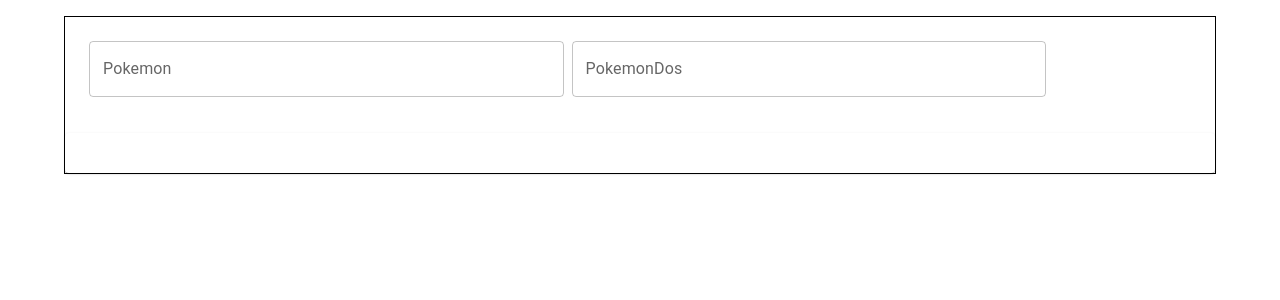
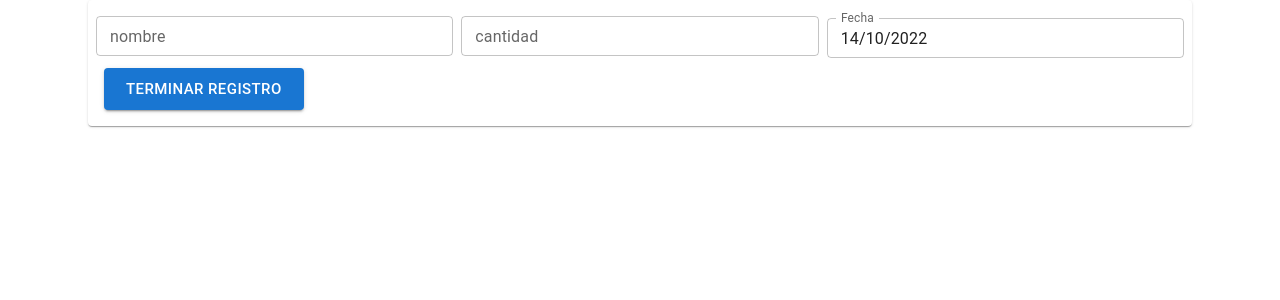
Before and after one commit to noyarce/tallerdesarrolloweb, a React (Create React App) app: page / in a window 1280 px wide. Shown: the top 300 px of the page. Built offline with nearby package versions, Linux system fonts and the light colour scheme.

Commit message:
clase 26oct

```diff
--- a/package.json
+++ b/package.json
@@ -6,11 +6,13 @@
     "@emotion/react": "^11.10.4",
     "@emotion/styled": "^11.10.4",
     "@mui/material": "^5.10.8",
+    "@mui/x-date-pickers": "^5.0.5",
     "@tanstack/react-query": "^4.10.3",
     "@testing-library/jest-dom": "^5.16.5",
     "@testing-library/react": "^13.4.0",
     "@testing-library/user-event": "^13.5.0",
     "axios": "^1.1.2",
+    "date-fns": "^2.29.3",
     "react": "^18.2.0",
     "react-dom": "^18.2.0",
     "react-hook-form": "^7.37.0",
--- a/src/App.js
+++ b/src/App.js
@@ -2,11 +2,12 @@ import Home from "./components/Home";
 import React from "react";
 import EjemploObjeto from "./components/EjemploObjeto";
 import { Container } from "@mui/material";
+import Formulario from "./pages/Formulario";
 
 function App() {
   return (
     <Container>
-      <EjemploObjeto />
+      <Formulario />
     </Container>
   );
 }
--- /dev/null
+++ b/src/components/CustomDatePicker.js
@@ -0,0 +1,54 @@
+import React, { useState } from 'react';
+import { Controller } from "react-hook-form";
+
+import { TextField, Typography } from '@mui/material';
+import es from 'date-fns/locale/es';
+import { DatePicker, LocalizationProvider } from '@mui/x-date-pickers';
+import { AdapterDateFns } from '@mui/x-date-pickers/AdapterDateFns';
+
+const CustomDatePicker = ({ control, name, label, rules, ...rest }) => {
+
+    const [errorDate, setErrorDate] = useState(false);
+/**https://mui.com/x/react-date-pickers/getting-started/ */
+    return (
+        <Controller
+            name={name}
+            control={control}
+            render={({ field: { onChange, value, onBlur }, fieldState: { error } }) => (
+                <LocalizationProvider dateAdapter={AdapterDateFns} locale={es}>
+                    <DatePicker
+                        openTo="day"
+                        views={['year', 'month', 'day']}
+                        value={value}
+                        label={label}
+                        variant="inline"
+                        inputVariant="outlined"
+                        format="dd/MM/yyyy"
+                        clearable
+                        disableFuture
+                        allowKeyboardControl
+                        onError={(err, value) =>  err == "invalidDate" ? setErrorDate(true) : setErrorDate(false)}
+                        autoOk
+                        InputProps={{ readOnly: true }}
+                        InputLabelProps={{ shrink: true }}
+                        onChange={(event, value) => {
+                            onChange(event);
+                        }}
+
+                        renderInput={(params) =>
+                            <TextField
+                                fullWidth
+                                size={"small"}
+                                {...params}
+                                {...rest}
+                            />}
+
+                    />
+                    {errorDate && <Typography variant="body2" color="red"> Fecha no válida </Typography> }
+                </LocalizationProvider>
+            )}
+            rules={rules}
+        />
+    )
+}
+export default CustomDatePicker;
--- /dev/null
+++ b/src/components/CustomTextfield.js
@@ -0,0 +1,26 @@
+import { TextField } from '@mui/material';
+import React from 'react';
+import { Controller } from "react-hook-form";
+
+ const CustomTextField = ({ control,
+ name, label, disabled,
+ type = 'text', valor = false, ...rest }) => {
+    return (
+        <Controller name={name} control={control} render={({ field: { onChange, value } }) => (
+            <TextField
+                margin='dense'
+                id={name}
+                label={label}
+                variant="outlined"
+                onChange={onChange}
+                value={disabled ? '' : value}
+                fullWidth
+                size='small'
+                disabled={disabled}
+                type={type}
+                {...rest}
+            />
+        )} />
+    )
+}
+export default CustomTextField;
--- a/src/components/EjemploObjeto.js
+++ b/src/components/EjemploObjeto.js
@@ -19,7 +19,6 @@ const EjemploObjeto = () => {
    */
 
   const handleInputChange = (event) => {
-    console.log(event);
     const { name, value } = event.target;
     setObjetoPrueba({ ...objetoPrueba, [name]: value });
   };
@@ -95,7 +94,7 @@ puntos a considerar:
       <Card>
         <CardContent>
           {objetoPrueba.pokemon.trim() !== "" &&
-            (objetoPrueba.pokemon === objetoPrueba.pokemonDos
+            (objetoPrueba.pokemon.trim() == objetoPrueba.pokemonDos.trim()
               ? "iguales"
               : "distintos")}
         </CardContent>
--- /dev/null
+++ b/src/pages/Formulario.js
@@ -0,0 +1,99 @@
+import React, { useState, Fragment } from "react";
+import {
+  Button,
+  Card,
+  CardActions,
+  Container,
+  Grid,
+  Tooltip,
+  Typography,
+  Zoom,
+} from "@mui/material";
+import { useForm, useWatch } from "react-hook-form";
+import CustomDatePicker from "../components/CustomDatePicker";
+import CustomTextField from "../components/CustomTextfield";
+import { format } from "date-fns";
+
+const Formulario = () => {
+
+  const {handleSubmit,reset,control
+  } = useForm({
+    defaultValues: {
+      nombre: "",
+      cantidad: "",
+      fecha: new Date(),
+    },
+  });
+
+  const onSubmit = (data) => {
+    console.log("original", data);
+    data.fecha = format(data.fecha, "dd-MM-yyyy");
+    console.log("modificado", data);
+    reset();
+  };
+  /**https://react-hook-form.com/get-started */
+  return (
+    <Container>
+      <Grid
+        container
+        direction="row"
+        justifyContent="center"
+        alignItems="center"
+      >
+        <Grid item md={12} xs={12} sx={{ mb: 5 }}>
+          <form id="formulario" onSubmit={handleSubmit(onSubmit)}>
+            <Card sx={{ p: 1 }}>
+              <Grid
+                container
+                spacing={1}
+                direction="row"
+                justifyContent="center"
+                alignItems="center"
+              >
+                <Grid item md={4} xs={4}>
+                  <CustomTextField
+                    name="nombre"
+                    label="nombre"
+                    control={control}
+                    type="text"
+                  />
+                </Grid>
+                <Grid item md={4} xs={4}>
+                  <CustomTextField
+                    name="cantidad"
+                    label="cantidad"
+                    control={control}
+                    type="number"
+                    inputProps={{ inputMode: "numeric", pattern: "[0-9]*" }}
+                  />
+                </Grid>
+                <Grid item md={4} xs={4} sx={{ mt: 1 }}>
+                  <CustomDatePicker
+                    name="fecha"
+                    label="Fecha"
+                    control={control}
+                  />
+                </Grid>
+              </Grid>
+              <CardActions>
+                <Button
+                  id="terminar_registro"
+                  color="primary"
+                  size="large"
+                  type="submit"
+                  variant="contained"
+                  sx={{ r: 0 }}
+                >
+                  {" "}
+                  Terminar Registro
+                </Button>
+              </CardActions>
+            </Card>
+          </form>
+        </Grid>
+      </Grid>
+    </Container>
+  );
+};
+
+export default Formulario;
```
Also changed, not shown: src/components/CustomAutocomplete.js (added, +28 -0 lines), 1 other file (tests, documents, lock files or other folders).
